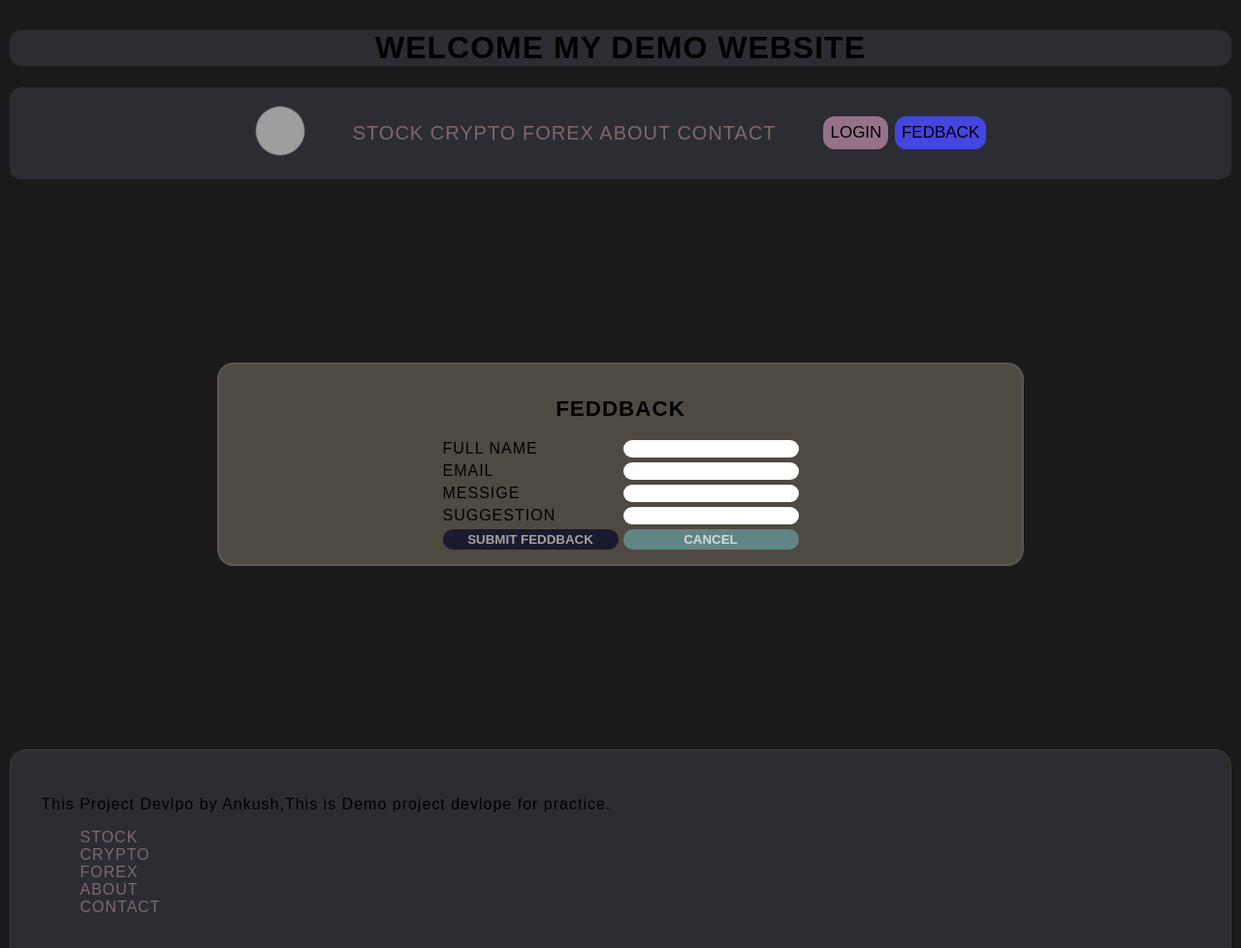
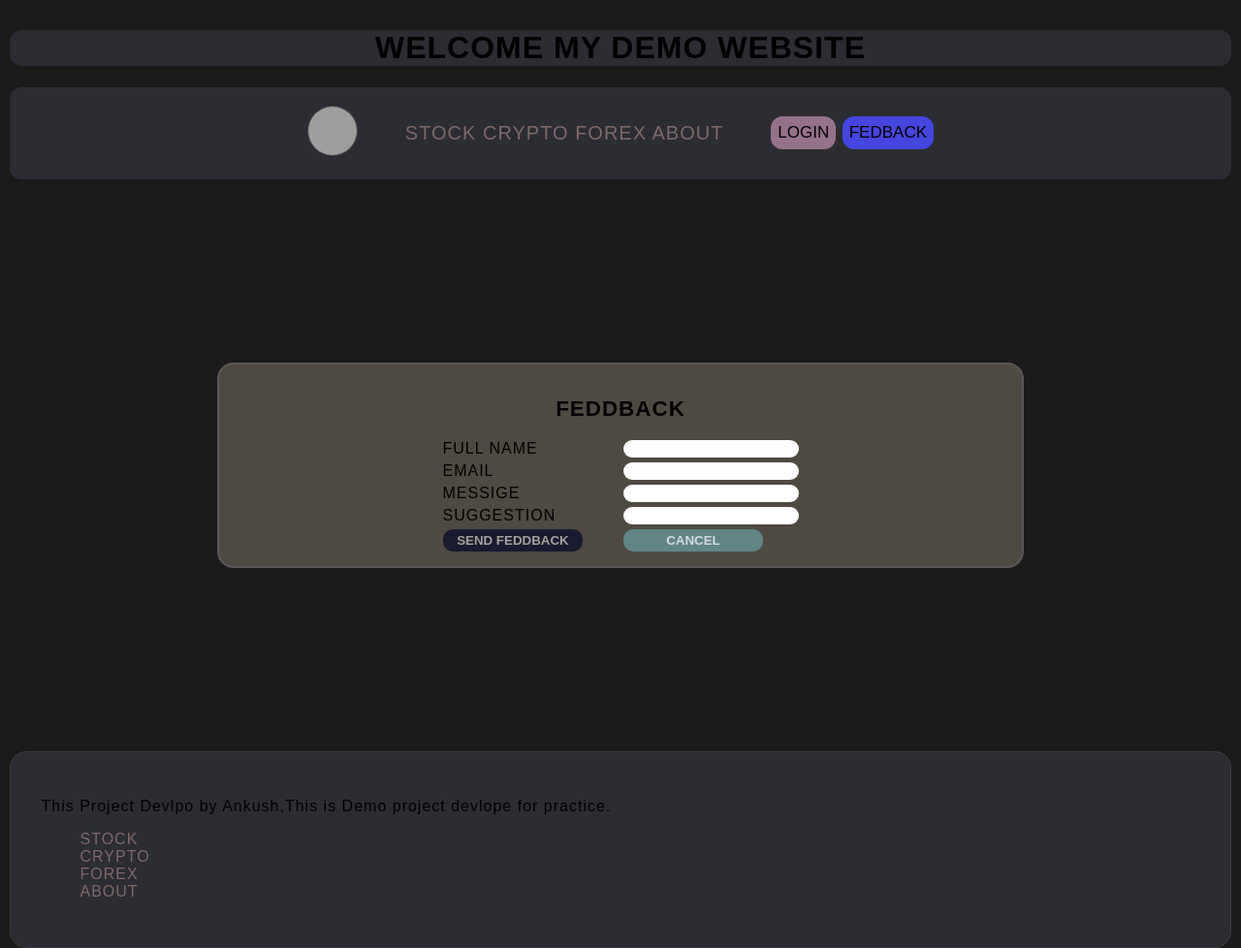
Before and after one commit to ankushsaini1254/html-css-project, a plain HTML site: page feddback.html in a window 1280 px wide. Shown: the top 978 px of the page at 97% size. Drawn offline with Linux system fonts and the light colour scheme; grey boxes are pictures that could not be loaded.

Commit message:
Updated project code

```diff
--- a/crypto.css
+++ b/crypto.css
@@ -74,5 +74,5 @@ marquee{
     margin:2px;
 }
 .CARD:hover{
-    box-shadow: 2.5PX 2.5PX 5PX ;
+    box-shadow: 2.5PX 2.5PX 5PX;
 }
--- a/feddback.css
+++ b/feddback.css
@@ -7,6 +7,9 @@ section{
     align-items: center;
     border: 2px solid rgb(90, 87, 87);
     border-radius:17px;
+}
+section:hover{
+    box-shadow: 5px 5px 5px rgb(10, 10, 10);
 }
 h2{
     text-align: center;
@@ -27,18 +30,22 @@ form{
 #submit{
     background-color: rgb(26, 26, 48);
     color: rgb(165, 162, 158);
-    padding: 2.9px;
+    padding: 4px;
+    width: 80%;
     font-weight: 600;
 }
 #reset{
     background-color: rgb(97, 133, 133);
     color: rgb(211, 218, 224);
-    padding: 2.9px;
+    padding: 4px;
+    width: 80%;
     font-weight: 600;
 }
 #submit:hover{
     box-shadow: 3px 3px 4px black;
+    box-sizing: content-box;
 }
 #reset:hover{
     box-shadow: 3px 3px 4px black;
+    box-sizing: content-box;
 }
--- a/feddback.html
+++ b/feddback.html
@@ -18,7 +18,6 @@
                 <a href="crypto.html">CRYPTO</a>
                 <a href="forex.html">FOREX</a>
                 <a href="about.html">ABOUT</a>
-                <a href="contact.html">CONTACT</a>
             </div>
             <div class="btn">
                 <a href="login.html"><button class="login">login</button></a>
@@ -37,7 +36,7 @@
             <input class="feil-1" type="text" id="MESSIGE">
             <label class="feil-1" for="SUGGESTION">SUGGESTION</label>
             <input class="feil-1" type="text" id="SUGGESTION">
-            <input class="feil-1" type="submit" value="SUBMIT feddback" id="submit">
+            <input class="feil-1" type="submit" value="SEND feddback" id="submit">
             <input class="feil-1" type="reset" value="CANCEL" id="reset">
         </form>
     </section>
@@ -48,7 +47,6 @@
             <li><a href="crypto.html">CRYPTO</a></li>
             <li><a href="forex.html">FOREX</a></li>
             <li><a href="about.html">ABOUT</a></li>
-            <li><a href="contact.html">CONTACT</a></li>
         </ul>
     </footer>
 </body>
```
Also changed, not shown: forex.html (+0 -1 lines), login.css (+12 -1 lines), login.html (+1 -2 lines), stock.html (+0 -1 lines).
